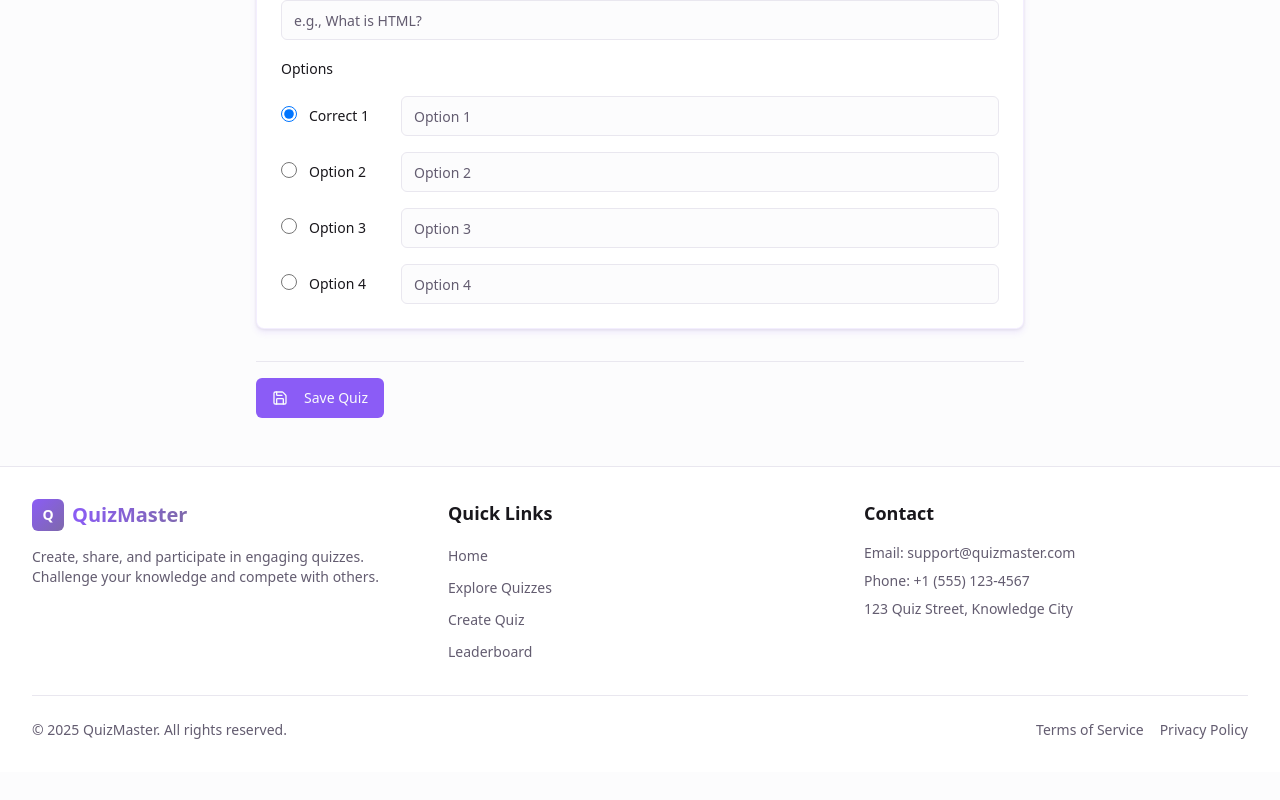
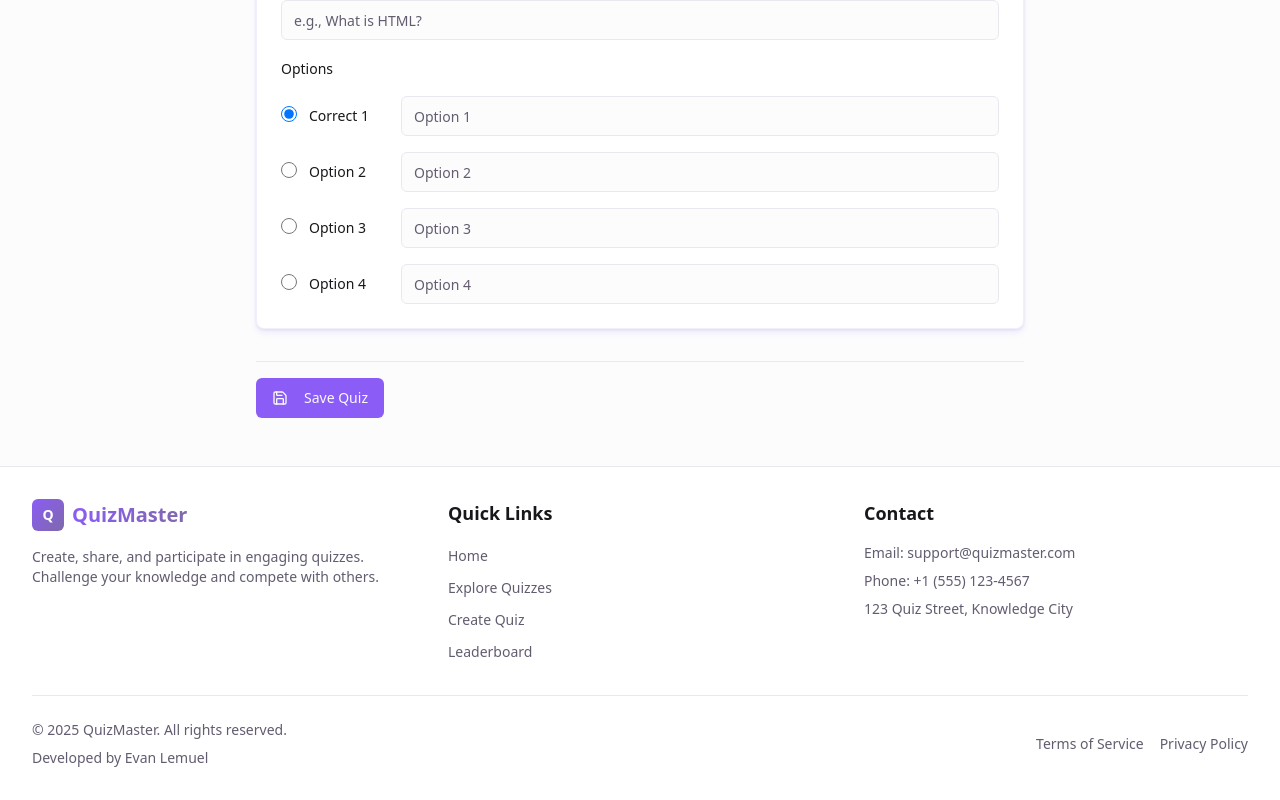
Before and after one commit to evanlemuel23/QuizMaster, a React (Vite) app: page /create in a window 1280 px wide. Shown: the part 694-1494 px from the top of the page. Before the commit the page ends 1466 px from the top, so only its background shows below. Built offline with nearby package versions, Linux system fonts and the light colour scheme.

Commit message:
Add footer text and animations
Add "Developed by Evan Lemuel" to the footer and implement animations.

```diff
--- a/src/components/layout/Footer.tsx
+++ b/src/components/layout/Footer.tsx
@@ -1,4 +1,3 @@
-
 import React from 'react';
 import { Link } from 'react-router-dom';
 
@@ -61,14 +60,25 @@ export const Footer = () => {
           </div>
         </div>
         <div className="border-t mt-8 pt-6 flex flex-col md:flex-row justify-between items-center">
-          <p className="text-sm text-muted-foreground">
-            © {new Date().getFullYear()} QuizMaster. All rights reserved.
-          </p>
+          <div className="flex flex-col items-center md:items-start space-y-2">
+            <p className="text-sm text-muted-foreground">
+              © {new Date().getFullYear()} QuizMaster. All rights reserved.
+            </p>
+            <p className="text-sm text-muted-foreground animate-fade-in hover:text-quiz-primary transition-colors">
+              Developed by Evan Lemuel
+            </p>
+          </div>
           <div className="mt-4 md:mt-0 flex space-x-4">
-            <Link to="/terms" className="text-sm text-muted-foreground hover:text-quiz-primary transition-colors">
+            <Link
+              to="/terms"
+              className="text-sm text-muted-foreground hover:text-quiz-primary transition-colors hover:scale-105 transform duration-200"
+            >
               Terms of Service
             </Link>
-            <Link to="/privacy" className="text-sm text-muted-foreground hover:text-quiz-primary transition-colors">
+            <Link
+              to="/privacy"
+              className="text-sm text-muted-foreground hover:text-quiz-primary transition-colors hover:scale-105 transform duration-200"
+            >
               Privacy Policy
             </Link>
           </div>
```
